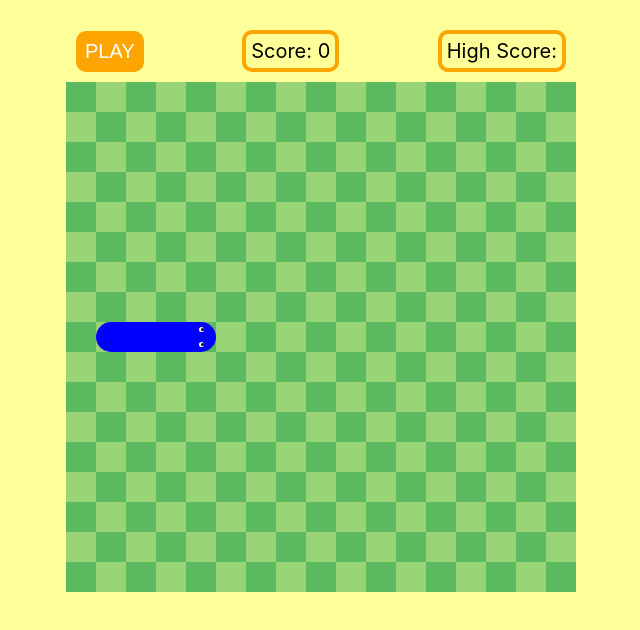
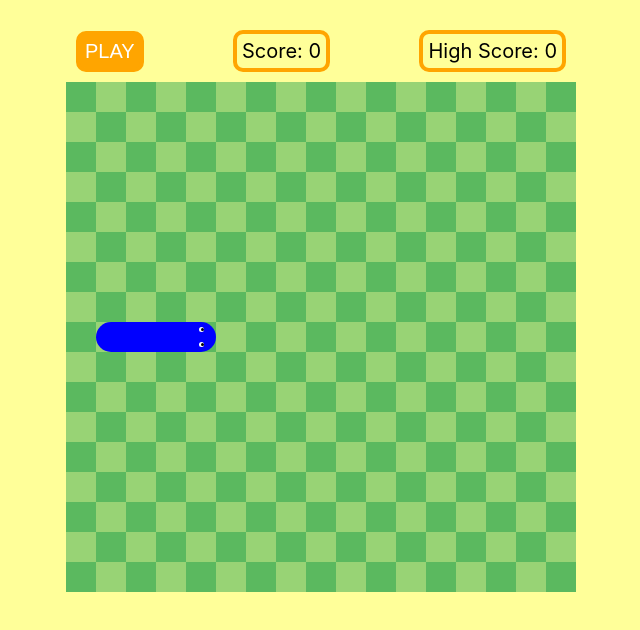
Before and after one commit to KateHoward10/snake, a React (Create React App) app: page / in a window 1280 px wide. Shown: the top 630 px of the page, without its empty margins (319-959 px from the left). Built offline with nearby package versions, Linux system fonts and the light colour scheme.

Commit message:
Fix highScore cookie

```diff
--- a/src/App.js
+++ b/src/App.js
@@ -12,6 +12,7 @@ function App() {
   const [interval, setInterval] = useState(null);
   const [score, setScore] = useState(0);
   const [cookies, setCookie] = useCookies(['highScore']);
+  const [highScore, setHighScore] = useState(cookies.highScore || 0);
   const [tailAppearing, setTailAppearing] = useState(false);
   const [foodPosition, setFoodPosition] = useState(null);
   const [food, setFood] = useState(null);
@@ -80,7 +81,8 @@ function App() {
       setDirection('right');
       setInterval(null);
       setFoodPosition(null);
-      if (score > cookies.highScore) {
+      if (score > highScore) {
+        setHighScore(score);
         setCookie('highScore', score);
       }
       setScore(0);
@@ -94,6 +96,7 @@ function App() {
     getFoodPosition,
     setSnake,
     score,
+    highScore,
     setScore,
     interval,
     setInterval,
@@ -106,7 +109,7 @@ function App() {
   return (
     <div className="App" role="button" tabIndex="0" onKeyDown={turn}>
       <div>
-        <Controls onClick={startGame} score={score} highScore={cookies.highScore} />
+        <Controls onClick={startGame} score={score} highScore={highScore} />
         <Grid
           snake={snake}
           food={food}
```
